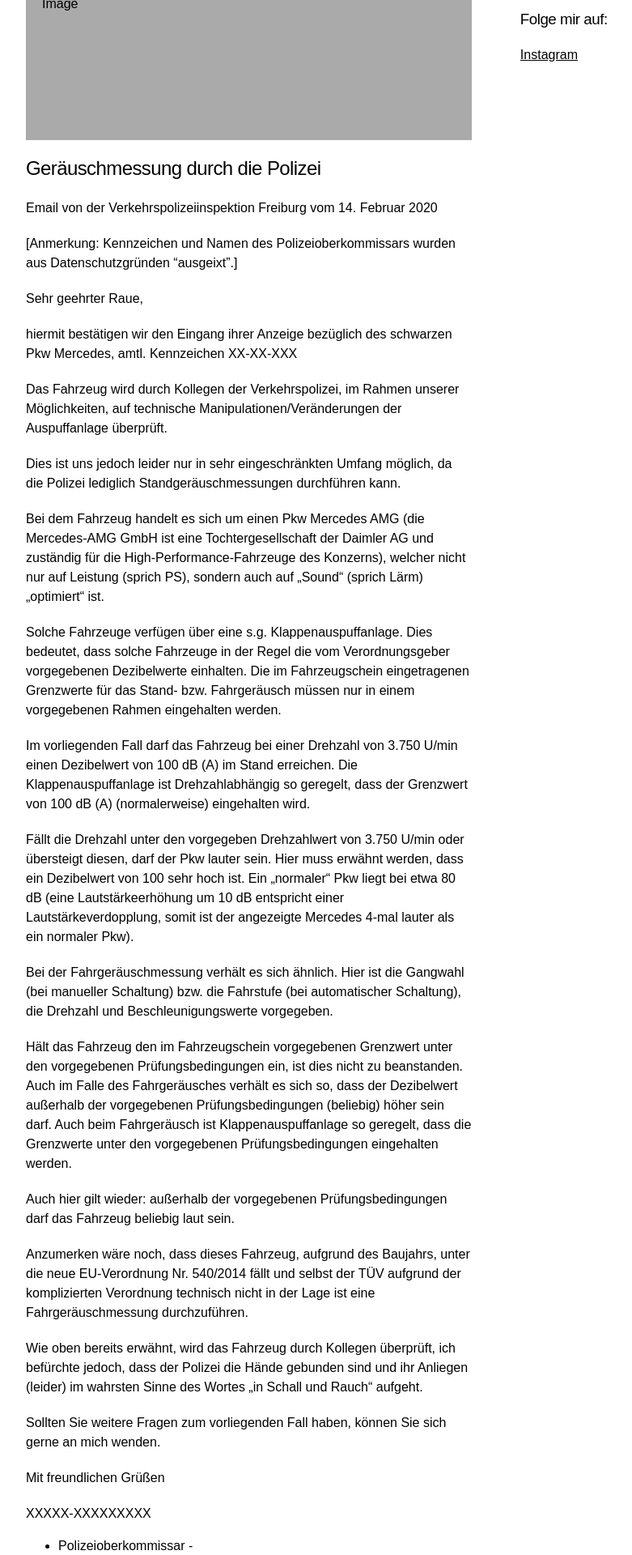
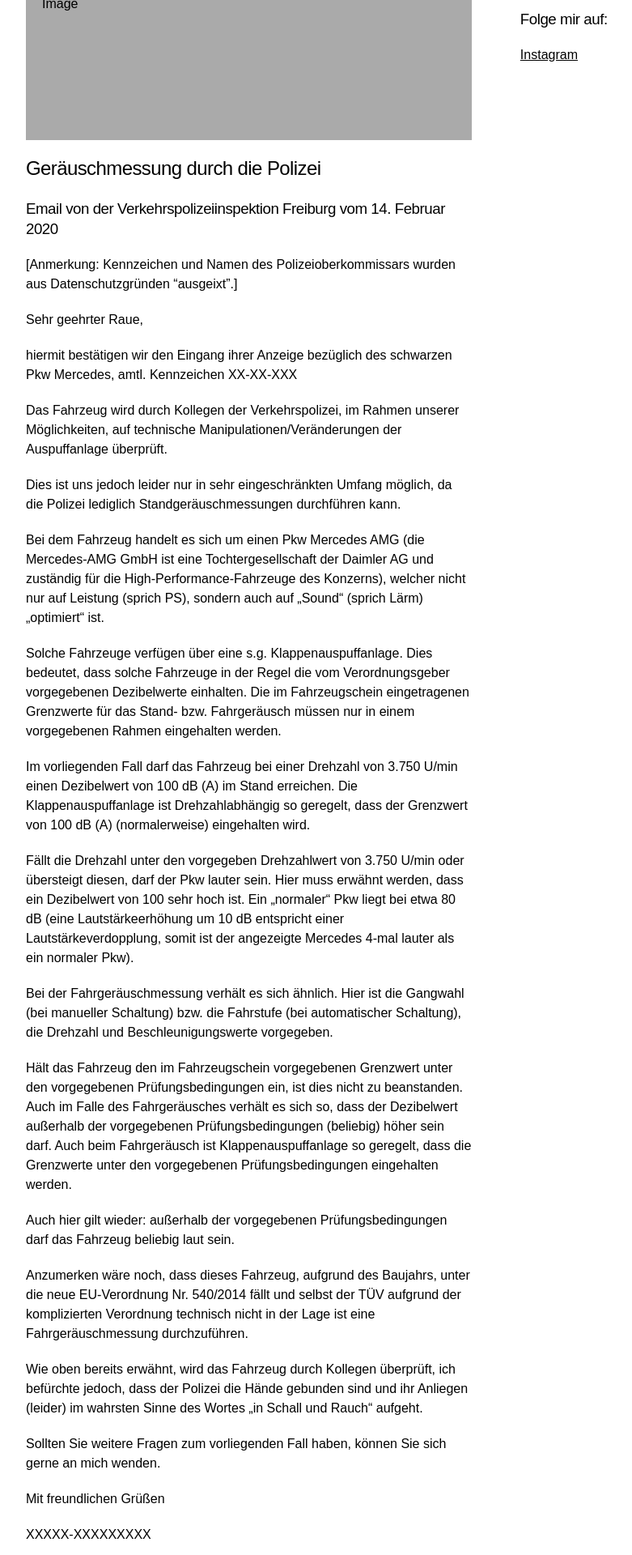
Before and after one commit to rettet-die-stille/rettet-die-stille.github.io, a Jekyll site: the page built from _posts/2019-10-15-Hallo-Welt.md, in a window 1280 px wide. Shown: the part 535-2455 px from the top of the page at 81% size, without its empty margins (22-803 px from the left). Built offline with Jekyll 4.4.1, drawn with Linux system fonts in a browser that asks for light colours.

Commit message:
Update 2019-10-15-Hallo-Welt.md

```diff
--- a/_posts/2019-10-15-Hallo-Welt.md
+++ b/_posts/2019-10-15-Hallo-Welt.md
@@ -7,9 +7,9 @@ shorttext: "Dieser Beitrag mit Originalzitat zeigt auf, wie wenig - bis keine -
 
 ## Geräuschmessung durch die Polizei
 
- {{shorttext}}
+ {{post.shorttext}}
 
-Email von der Verkehrspolizeiinspektion Freiburg vom 14. Februar 2020
+### Email von der Verkehrspolizeiinspektion Freiburg vom 14. Februar 2020
 
 [Anmerkung: Kennzeichen und Namen des Polizeioberkommissars wurden aus Datenschutzgründen "ausgeixt".]
 
```
